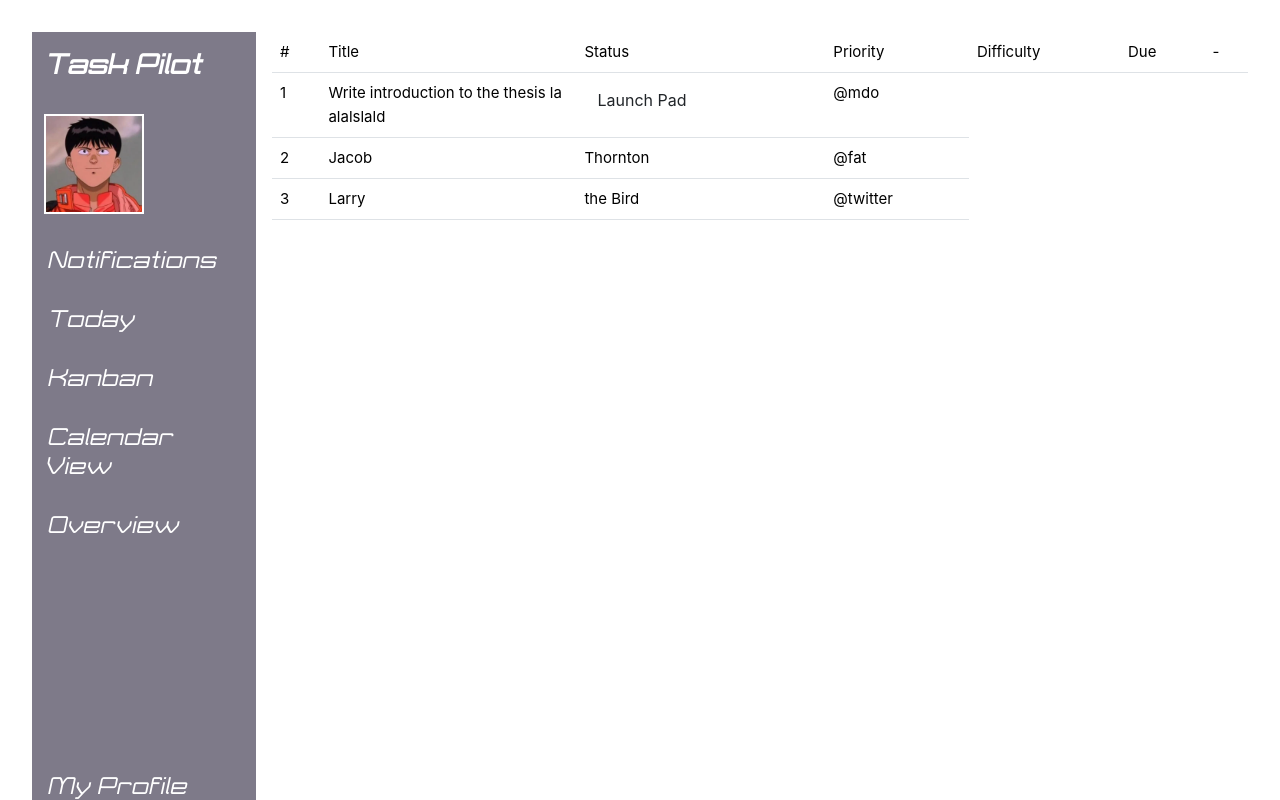
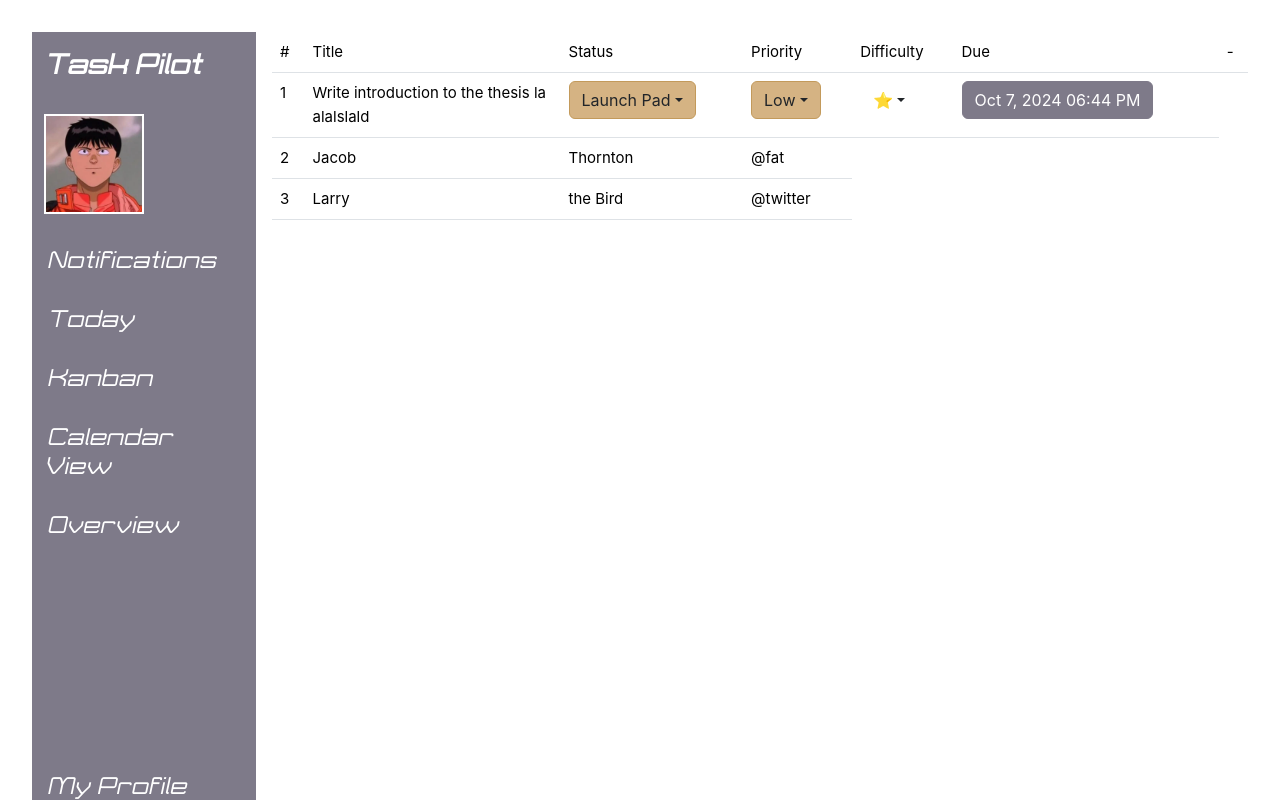
Before and after one commit to GiovanAaron/Task-Pilot_FE, a Vue app in the folder Task-Pilot/: page /main in a window 1280 px wide. Built offline with nearby package versions, Linux system fonts and the light colour scheme.

Commit message:
adds dynamic buttons for status, difficult and priority, also adds duedate conversion

```diff
--- /dev/null
+++ b/Task-Pilot/src/components/DifficultyToggle.vue
@@ -0,0 +1,120 @@
+<template>
+    <div class="dropdown">
+      <button
+        page="2334"
+        id="dropdownMenuButton"
+        type="button"
+        :class="['dropdown-toggle', 'btn' ]"
+        @click="toggleDropdown"
+        :aria-expanded="isExpanded.toString()"
+      >
+        {{ selectedStatus }}
+      </button>
+      <ul v-if="isExpanded" class="dropdown-menu show">
+        <li><a class="dropdown-item" href="#" @click.prevent="selectStatus('⭐', $event)">⭐</a></li>
+        <li><a class="dropdown-item" href="#" @click.prevent="selectStatus('⭐⭐', $event)">⭐⭐</a></li>
+        <li><a class="dropdown-item" href="#" @click.prevent="selectStatus('⭐⭐⭐', $event)">⭐⭐⭐</a></li>
+        <li><a class="dropdown-item" href="#" @click.prevent="selectStatus('⭐⭐⭐⭐', $event)">⭐⭐⭐⭐</a></li>
+        <li><a class="dropdown-item" href="#" @click.prevent="selectStatus('⭐⭐⭐⭐⭐', $event)">⭐⭐⭐⭐⭐</a></li>
+      </ul>
+    </div>
+  </template>
+
+  <script>
+  export default {
+
+    data(data) {
+
+      return {
+        isExpanded: false,
+        selectedStatus: '⭐'
+      };
+    },
+    computed: {
+      buttonClass() {
+        return {
+          'btn btn-optional': this.selectedStatus === '⭐',
+          'btn btn-low': this.selectedStatus === '⭐⭐',
+          'btn btn-medium': this.selectedStatus === '⭐⭐⭐',
+          'btn btn-high': this.selectedStatus === '⭐⭐⭐⭐',
+          'btn btn-critical': this.selectedStatus === '⭐⭐⭐⭐⭐'
+        };
+      }
+    },
+    methods: {
+      toggleDropdown() {
+        this.isExpanded = !this.isExpanded;
+      },
+
+      selectStatus(status, event) {
+        const page = event.target.closest('div').querySelector('button').getAttribute('page')
+        console.log(page)
+
+
+
+
+        this.selectedStatus = status;
+        this.isExpanded = false;
+      }
+    }
+  };
+  </script>
+
+  <style>
+ .btn-optional {
+  background-color: #e0e0e0; /* Backlog background color */
+  border-color: #bdbdbd; /* Darker border color */
+}
+
+.btn-optional:hover {
+  background-color: #bdbdbd; /* Darker hover background color */
+  border-color: #9e9e9e; /* Even darker border color on hover */
+}
+
+/* low Button */
+.btn-low {
+  background-color: #d5b383; /* low background color */
+  border-color: #c39a5b; /* Darker border color */
+}
+
+.btn-low:hover {
+  background-color: #c39a5b; /* Darker hover background color */
+  border-color: #a6784a; /* Even darker border color on hover */
+}
+
+/* medium Button */
+.btn-medium {
+  background-color: #b0c4cb; /* medium background color */
+  border-color: #97a8af; /* Darker border color */
+  color:white
+}
+
+.btn-medium:hover {
+  background-color: #97a8af; /* Darker hover background color */
+  border-color: #7f8f96; /* Even darker border color on hover */
+}
+
+/* high Button */
+.btn-high {
+  background-color: #FDD150; /* high background color */
+  border-color: #f1c84e; /* Darker border color */
+}
+
+.btn-high:hover {
+  background-color: #ebc44f; /* Darker hover background color */
+  border-color: #ad8f34; /* Even darker border color on hover */
+}
+
+/* critical Button */
+.btn-critical {
+  background-color: #FA474A; /* critical background color */
+  border-color: #e43d3f; /* Darker border color */
+  color:#FFFFFF
+}
+
+.btn-critical:hover {
+  background-color: #e93e41; /* Darker hover background color */
+  border-color: #e13a3d; /* Even darker border color on hover */
+
+}
+  </style>
--- /dev/null
+++ b/Task-Pilot/src/components/DueDate.vue
@@ -0,0 +1,38 @@
+// DueDate.vue
+<template>
+  <button type="button"  class="btn btn-primary" >{{ readableDate }}</button>
+</template>
+
+<script lang="ts">
+import { computed } from 'vue';
+
+export default {
+  setup() {
+    const isoDate = "2024-10-07T18:44:35.240Z";
+
+    const date = new Date(isoDate);
+
+    // Define abbreviated month names
+    const monthNames = ["Jan", "Feb", "Mar", "Apr", "May", "Jun", "Jul", "Aug", "Sept", "Oct", "Nov", "Dec"];
+
+    // Format it to a readable string
+    const readableDate = computed(() => {
+      return `${monthNames[date.getMonth()]} ${date.getDate()}, ${date.getFullYear()} ${date.toLocaleTimeString('en-US', { hour: '2-digit', minute: '2-digit', hour12: true })}`;
+    });
+
+    return { readableDate };
+  }
+}
+</script>
+
+
+<style>
+
+    .btn-primary {
+    background-color: #7e7a89; /* Default background color */
+    border-color: #7e7a89; /* Default border color */
+    }
+
+
+
+</style>
--- /dev/null
+++ b/Task-Pilot/src/components/PriorityButton.vue
@@ -0,0 +1,114 @@
+<template>
+    <div class="dropdown">
+      <button
+        page="2334"
+        id="dropdownMenuButton"
+        type="button"
+        :class="['dropdown-toggle',buttonClass ]"
+        @click="toggleDropdown"
+        :aria-expanded="isExpanded.toString()"
+      >
+        {{ selectedStatus }}
+      </button>
+      <ul v-if="isExpanded" class="dropdown-menu show">
+        <li><a class="dropdown-item" href="#" @click.prevent="selectStatus('Optional', $event)">Optional</a></li>
+        <li><a class="dropdown-item" href="#" @click.prevent="selectStatus('Low', $event)">Low</a></li>
+        <li><a class="dropdown-item" href="#" @click.prevent="selectStatus('Medium', $event)">Medium</a></li>
+        <li><a class="dropdown-item" href="#" @click.prevent="selectStatus('High', $event)">High</a></li>
+        <li><a class="dropdown-item" href="#" @click.prevent="selectStatus('Critical', $event)">Critical</a></li>
+      </ul>
+    </div>
+  </template>
+
+  <script>
+  export default {
+    data() {
+      return {
+        isExpanded: false,
+        selectedStatus: 'Low'
+      };
+    },
+    computed: {
+      buttonClass() {
+        return {
+          'btn btn-optional': this.selectedStatus === 'Optional',
+          'btn btn-low': this.selectedStatus === 'Low',
+          'btn btn-medium': this.selectedStatus === 'Medium',
+          'btn btn-high': this.selectedStatus === 'High',
+          'btn btn-critical': this.selectedStatus === 'Critical'
+        };
+      }
+    },
+    methods: {
+      toggleDropdown() {
+        this.isExpanded = !this.isExpanded;
+      },
+
+      selectStatus(status, event) {
+        const page = event.target.closest('div').querySelector('button').getAttribute('page')
+        console.log(page)
+        this.selectedStatus = status;
+        this.isExpanded = false;
+      }
+    }
+  };
+  </script>
+
+  <style>
+ .btn-optional {
+  background-color: #e0e0e0; /* Backlog background color */
+  border-color: #bdbdbd; /* Darker border color */
+}
+
+.btn-optional:hover {
+  background-color: #bdbdbd; /* Darker hover background color */
+  border-color: #9e9e9e; /* Even darker border color on hover */
+}
+
+/* low Button */
+.btn-low {
+  background-color: #d5b383; /* low background color */
+  border-color: #c39a5b; /* Darker border color */
+}
+
+.btn-low:hover {
+  background-color: #c39a5b; /* Darker hover background color */
+  border-color: #a6784a; /* Even darker border color on hover */
+}
+
+/* medium Button */
+.btn-medium {
+  background-color: #b0c4cb; /* medium background color */
+  border-color: #97a8af; /* Darker border color */
+  color:white
+}
+
+.btn-medium:hover {
+  background-color: #97a8af; /* Darker hover background color */
+  border-color: #7f8f96; /* Even darker border color on hover */
+}
+
+/* high Button */
+.btn-high {
+  background-color: #FDD150; /* high background color */
+  border-color: #f1c84e; /* Darker border color */
+}
+
+.btn-high:hover {
+  background-color: #ebc44f; /* Darker hover background color */
+  border-color: #ad8f34; /* Even darker border color on hover */
+}
+
+/* critical Button */
+.btn-critical {
+  background-color: #FA474A; /* critical background color */
+  border-color: #e43d3f; /* Darker border color */
+  color:#FFFFFF
+}
+
+.btn-critical:hover {
+  background-color: #e93e41; /* Darker hover background color */
+  border-color: #e13a3d; /* Even darker border color on hover */
+
+}
+  </style>
--- a/Task-Pilot/src/components/StatusButton.vue
+++ b/Task-Pilot/src/components/StatusButton.vue
@@ -1,21 +1,41 @@
 <template>
-    <div class="dropdown">
+  <div class="dropdown" @clickoutside="collapseDropdown">
     <button
       page="2334"
       id="dropdownMenuButton"
       type="button"
-        :class="['dropdown-toggle',buttonClass ]"
+      :class="['dropdown-toggle', buttonClass]"
       @click="toggleDropdown"
       :aria-expanded="isExpanded.toString()"
     >
       {{ selectedStatus }}
     </button>
     <ul v-if="isExpanded" class="dropdown-menu show">
-        <li><a class="dropdown-item" href="#" @click.prevent="selectStatus('Backlog', $event)">Backlog</a></li>
-        <li><a class="dropdown-item" href="#" @click.prevent="selectStatus('LaunchPad', $event)">LaunchPad</a></li>
-        <li><a class="dropdown-item" href="#" @click.prevent="selectStatus('In Progress', $event)">In Progress</a></li>
-        <li><a class="dropdown-item" href="#" @click.prevent="selectStatus('Complete', $event)">Complete</a></li>
-        <li><a class="dropdown-item" href="#" @click.prevent="selectStatus('Archive', $event)">Archive</a></li>
+      <li>
+        <a class="dropdown-item" href="#" @click.prevent="selectStatus('Backlog', $event)"
+          >Backlog</a
+        >
+      </li>
+      <li>
+        <a class="dropdown-item" href="#" @click.prevent="selectStatus('Launch Pad', $event)"
+          >Launch Pad</a
+        >
+      </li>
+      <li>
+        <a class="dropdown-item" href="#" @click.prevent="selectStatus('In Progress', $event)"
+          >In Progress</a
+        >
+      </li>
+      <li>
+        <a class="dropdown-item" href="#" @click.prevent="selectStatus('Complete', $event)"
+          >Complete</a
+        >
+      </li>
+      <li>
+        <a class="dropdown-item" href="#" @click.prevent="selectStatus('Archive', $event)"
+          >Archive</a
+        >
+      </li>
     </ul>
   </div>
 </template>
@@ -25,33 +45,40 @@
   data() {
     return {
       isExpanded: false,
-        selectedStatus: 'LaunchPad'
-      };
+      selectedStatus: 'Launch Pad'
+    }
   },
   computed: {
     buttonClass() {
       return {
         'btn btn-backlog': this.selectedStatus === 'Backlog',
-          'btn btn-launchpad': this.selectedStatus === 'LaunchPad',
+        'btn btn-launchpad': this.selectedStatus === 'Launch Pad',
         'btn btn-inprogress': this.selectedStatus === 'In Progress',
         'btn btn-complete': this.selectedStatus === 'Complete',
         'btn btn-archive': this.selectedStatus === 'Archive'
-        };
+      }
     }
   },
   methods: {
     toggleDropdown() {
-        this.isExpanded = !this.isExpanded;
+      this.isExpanded = !this.isExpanded
     },
 
     selectStatus(status, event) {
       const page = event.target.closest('div').querySelector('button').getAttribute('page')
       console.log(page)
-        this.selectedStatus = status;
-        this.isExpanded = false;
+      this.selectedStatus = status
+      this.isExpanded = false
+    },
+
+    collapseDropdown() {
+      console.log('activated')
+      this.isExpanded = false
     }
   }
-  };
+
+
+}
 </script>
 
 <style>
--- a/Task-Pilot/src/components/TaskTable.vue
+++ b/Task-Pilot/src/components/TaskTable.vue
@@ -1,3 +1,12 @@
+<script setup lang="ts">
+
+import StatusButton from "@/components/StatusButton.vue"
+import PriorityButton from "@/components/PriorityButton.vue"
+import DifficultyToggle from "./DifficultyToggle.vue";
+import DueDate from "./DueDate.vue";
+
+</script>
+
 <template>
   <table class="table">
     <thead>
@@ -16,46 +25,11 @@
         <th scope="row">1</th>
         <td>Write introduction to the thesis la alalslald</td>
         <td>
-          <div class="dropdown">
-            <button
-              class="btn {{ console.log(selectedStatus) }}"
-              type="button"
-              id="dropdownMenuButton"
-              data-bs-toggle="dropdown"
-              aria-expanded="false"
-            >
-              {{ selectedStatus }}
-            </button>
-            <ul class="dropdown-menu" aria-labelledby="dropdownMenuButton">
-              <li>
-                <a class="dropdown-item" href="#" @click.prevent="selectStatus('Backlog')"
-                  >Backlog</a
-                >
-              </li>
-              <li>
-                <a class="dropdown-item" href="#" @click.prevent="selectStatus('LaunchPad')"
-                  >LaunchPad</a
-                >
-              </li>
-              <li>
-                <a class="dropdown-item" href="#" @click.prevent="selectStatus('In Progress')"
-                  >In Progress</a
-                >
-              </li>
-              <li>
-                <a class="dropdown-item" href="#" @click.prevent="selectStatus('Complete')"
-                  >Complete</a
-                >
-              </li>
-              <li>
-                <a class="dropdown-item" href="#" @click.prevent="selectStatus('Archive')"
-                  >Archive</a
-                >
-              </li>
-            </ul>
-          </div>
+          <StatusButton/>
         </td>
-        <td>@mdo</td>
+        <td><PriorityButton/></td>
+        <td><DifficultyToggle/></td>
+        <td><DueDate/></td>
       </tr>
       <tr>
         <th scope="row">2</th>
--- a/Task-Pilot/src/views/HomeView.vue
+++ b/Task-Pilot/src/views/HomeView.vue
@@ -1,10 +1,13 @@
 <script setup lang="ts">
 import TheWelcome from '../components/TheWelcome.vue'
 import StatusButton from '@/components/StatusButton.vue';
+import PriorityButton from '@/components/PriorityButton.vue';
+
 </script>
 
 <template>
   <main>
     <StatusButton />
+    <PriorityButton/>
   </main>
 </template>
```
Lines whose indentation alone changed are shown as unchanged.
